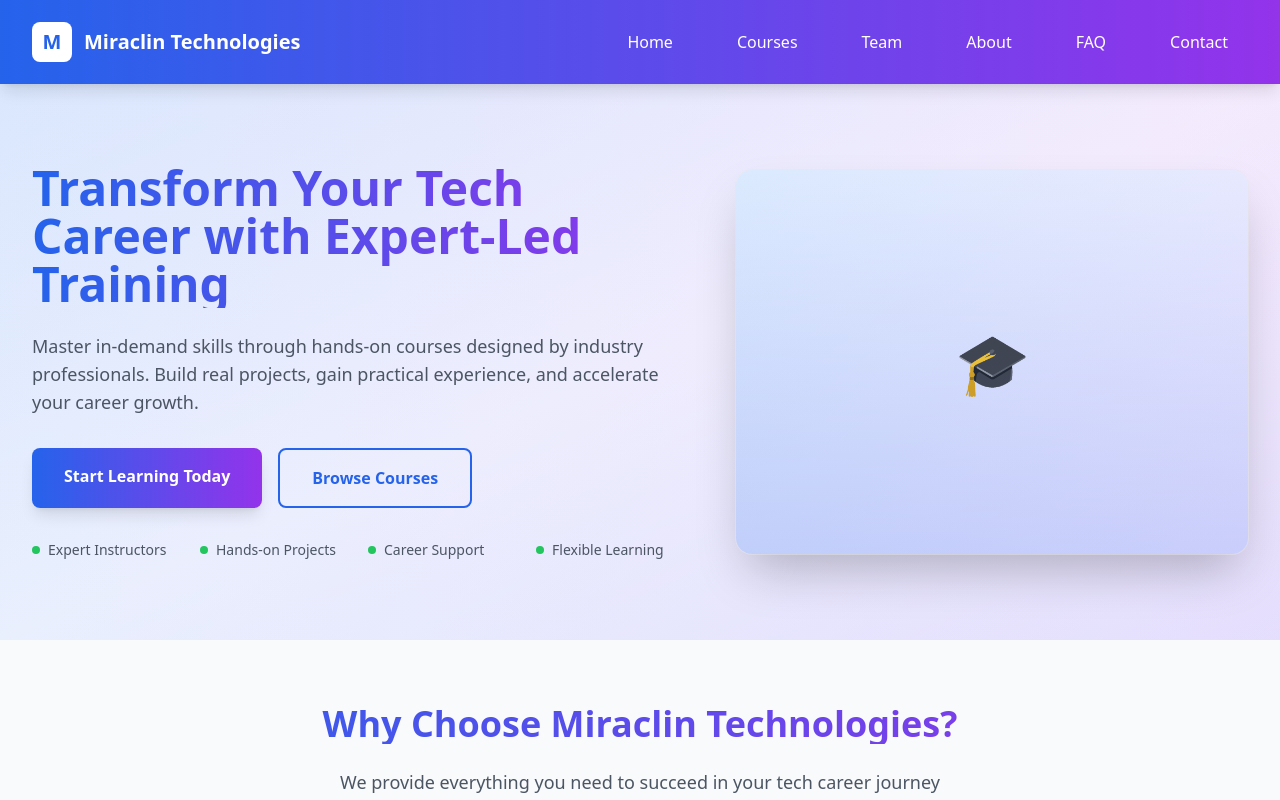
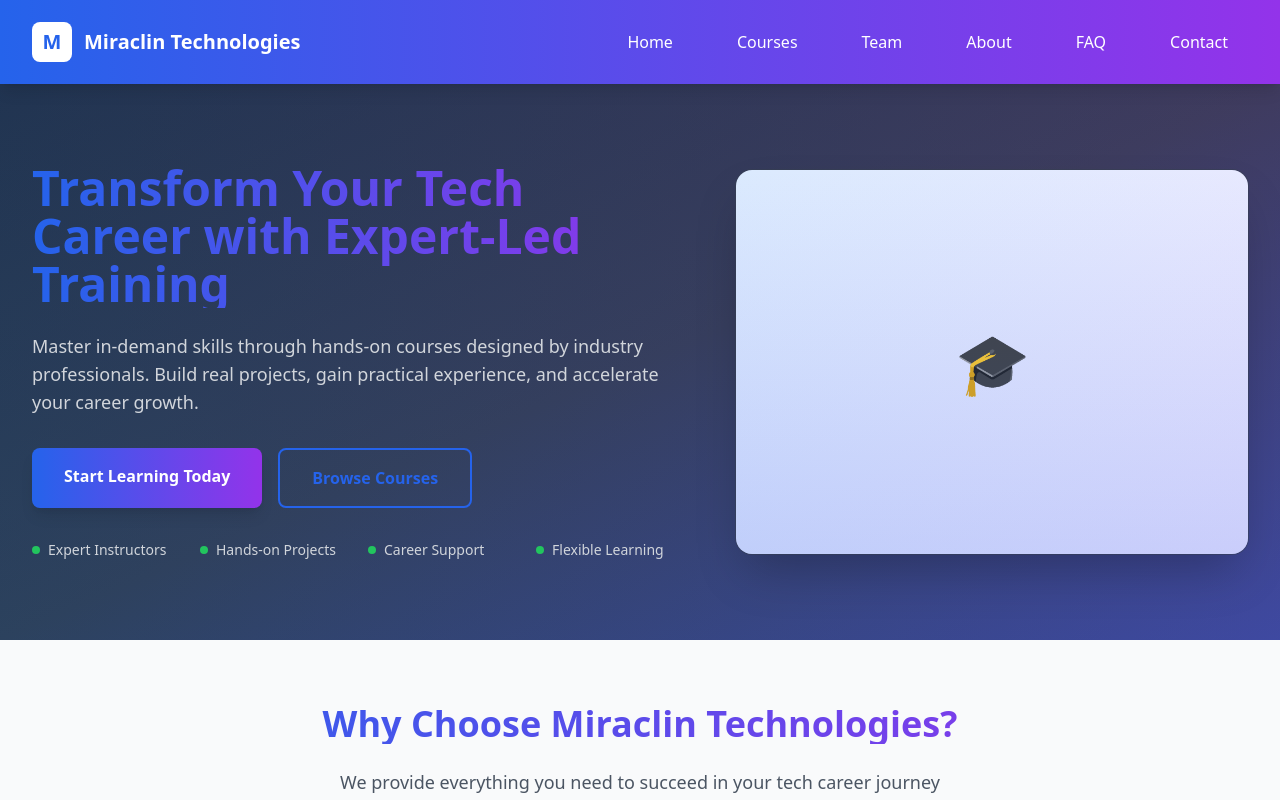
Before and after one commit to miracl-in/miracl-in.github.io, a Next.js app: page / in a window 1280 px wide. Shown: the top 800 px of the page. Built offline with nearby package versions, Linux system fonts and the light colour scheme.

Commit message:
Update HeroSection.tsx

```diff
--- a/components/HeroSection.tsx
+++ b/components/HeroSection.tsx
@@ -2,14 +2,14 @@ import Image from "next/image"
 
 export default function HeroSection() {
   return (
-    <main className="relative overflow-hidden bg-gradient-to-br from-blue-50 via-white to-indigo-50">
-      <div className="absolute inset-0 bg-gradient-to-r from-blue-600/10 to-purple-600/10"></div>
+    <main className="relative overflow-hidden bg-gradient-to-br from-blue-50 via-white to-indigo-50 dark:from-gray-900 dark:via-gray-800 dark:to-blue-900">
+      <div className="absolute inset-0 bg-gradient-to-r from-blue-600/10 to-purple-600/10 dark:from-blue-400/20 dark:to-purple-400/20"></div>
       <div className="relative max-w-7xl mx-auto px-4 md:px-6 lg:px-8 py-12 md:py-16 lg:py-20 flex flex-col lg:flex-row items-center gap-8 md:gap-10 lg:gap-12">
         <div className="flex-1 text-center lg:text-left">
           <h1 className="text-3xl md:text-4xl lg:text-5xl font-bold mb-4 md:mb-6 bg-gradient-to-r from-blue-600 to-purple-600 bg-clip-text text-transparent leading-tight">
             Transform Your Tech Career with Expert-Led Training
           </h1>
-          <p className="text-base md:text-lg text-gray-600 mb-6 md:mb-8 max-w-2xl mx-auto lg:mx-0 leading-relaxed">
+          <p className="text-base md:text-lg text-gray-600 dark:text-gray-300 mb-6 md:mb-8 max-w-2xl mx-auto lg:mx-0 leading-relaxed">
             Master in-demand skills through hands-on courses designed by industry professionals.
             Build real projects, gain practical experience, and accelerate your career growth.
           </p>
@@ -24,26 +24,26 @@ export default function HeroSection() {
           </div>
 
           <div className="grid grid-cols-2 lg:grid-cols-4 gap-3 md:gap-4 text-xs md:text-sm">
-            <div className="flex items-center gap-2 text-gray-600">
+            <div className="flex items-center gap-2 text-gray-600 dark:text-gray-300">
               <div className="w-2 h-2 bg-green-500 rounded-full"></div>
               <span>Expert Instructors</span>
             </div>
-            <div className="flex items-center gap-2 text-gray-600">
+            <div className="flex items-center gap-2 text-gray-600 dark:text-gray-300">
               <div className="w-2 h-2 bg-green-500 rounded-full"></div>
               <span>Hands-on Projects</span>
             </div>
-            <div className="flex items-center gap-2 text-gray-600">
+            <div className="flex items-center gap-2 text-gray-600 dark:text-gray-300">
               <div className="w-2 h-2 bg-green-500 rounded-full"></div>
               <span>Career Support</span>
             </div>
-            <div className="flex items-center gap-2 text-gray-600">
+            <div className="flex items-center gap-2 text-gray-600 dark:text-gray-300">
               <div className="w-2 h-2 bg-green-500 rounded-full"></div>
               <span>Flexible Learning</span>
             </div>
           </div>
         </div>
 
-        <div className="flex-1 w-full max-w-sm md:max-w-md lg:max-w-lg rounded-2xl overflow-hidden shadow-2xl ring-1 ring-gray-200/50">
+        <div className="flex-1 w-full max-w-sm md:max-w-md lg:max-w-lg rounded-2xl overflow-hidden shadow-2xl ring-1 ring-gray-200/50 dark:ring-gray-700/50">
           <div className="relative">
             <div className="absolute inset-0 bg-gradient-to-t from-blue-600/20 to-transparent z-10"></div>
             <div className="w-full h-64 md:h-80 lg:h-96 bg-gradient-to-br from-blue-100 to-purple-100 flex items-center justify-center">
```
